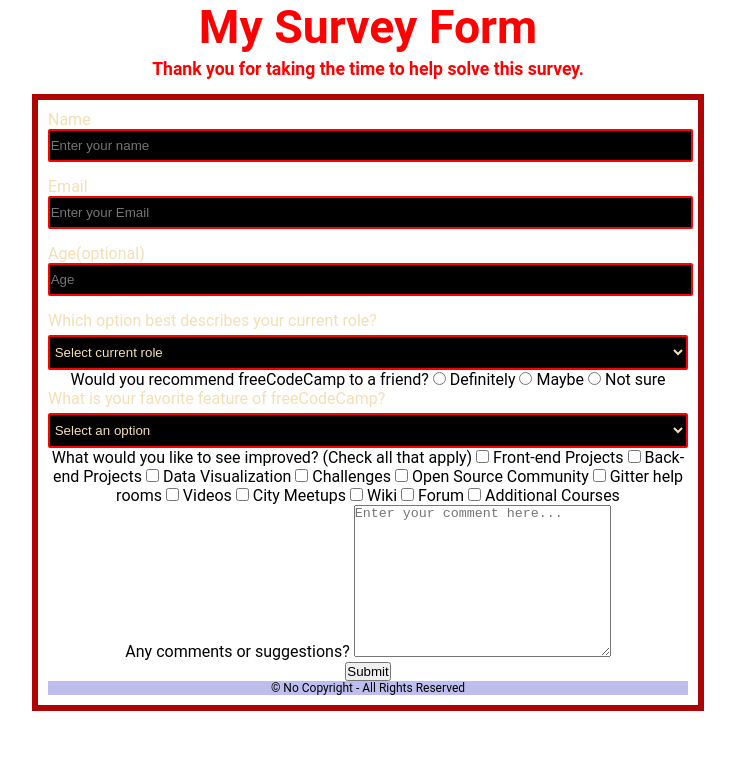
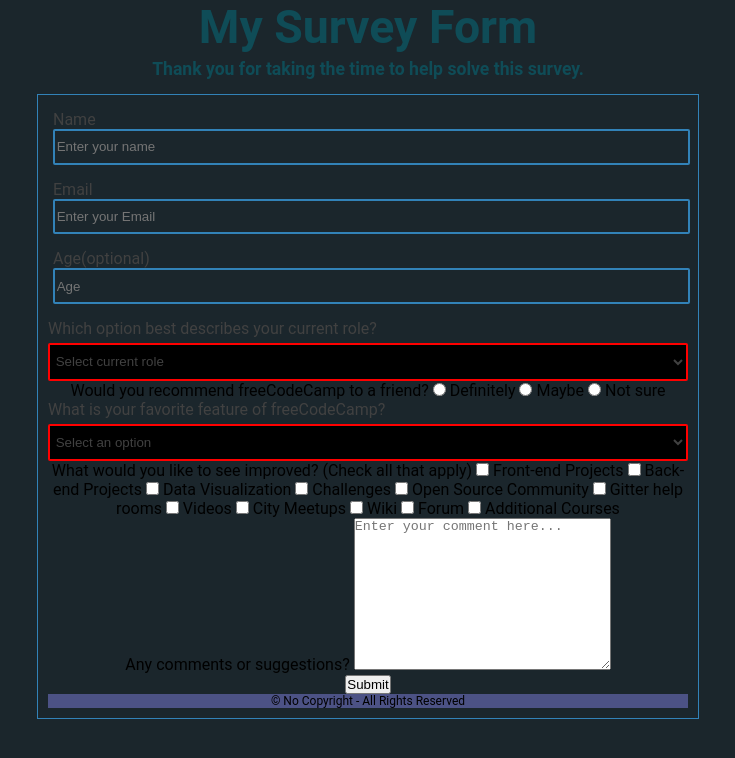
Before and after one commit to IlReSenzaNome/First-Project, a plain HTML site: page public/index.html in a window 1280 px wide. Shown: the whole page, without its empty margins (272-1007 px from the left). Drawn offline with Linux system fonts and the light colour scheme.

Commit message:
comienzo

```diff
--- a/css/style.css
+++ b/css/style.css
@@ -5,7 +5,7 @@
 
 body {
     font-family: 'Roboto', sans-serif;
-    background-image: linear-gradient(150 #AF0404, #AF0404);
+    background-color: #1B262C;
 }
 
 /* Header */
@@ -17,19 +17,19 @@
 .header h1 {
     font-size: 2.9em;
     margin-bottom: 5px;
-    color: #FF0000;
+    color: #0F4C57;
 }
 
 .header p {
     font-size: 1.1em;
     margin-bottom: 15px;
-    color: #FF0000;
+    color: #0F4C57;
 }
 
 /* body */
 .container {
     margin: 1px auto;
-    border: 6px solid #AF0404;
+    border: 1px solid #3282B8;
     text-align: center;
     padding: 10px;
     width: 50%;
@@ -37,21 +37,20 @@
 
 .information input {
     display: block;
-    height: 100%;
     width: 100%;
     text-align: left;
+    padding: 0.625em 0.125em;
+    background-color: #1B262C;
+    color: #414141;
+    border-radius: 2px;
+    border: #3282B8 solid 2px;
     margin-bottom: 15px;
-    padding: 1.1% 0.1%;
-    background-color: black;
-    color: wheat;
-    border-radius: 2px;
-    border: #FF0000 solid 2px;
 }
 
 .information {
     text-align: left;
-    color: wheat;
-    margin-bottom: 15px;
+    color: #414141;
+    margin: 5px 5px;
 }
 
 .option-role label,
@@ -60,21 +59,20 @@
     height: 100%;
     width: 100%;
     text-align: left;
-    color: wheat;
+    color: #414141;
     padding-bottom: 5px;
 }
 
 .option-role select,
 .favorite-option select {
     display: block;
-    height: 100%;
     width: 100%;
     text-align: left;
-    color: wheat;
+    color: #414141;
     background-color: black;
     border-radius: 2px;
     border: #FF0000 solid 2px;
-    padding: 1.1% 0.1%;
+    padding: 0.625em 0.125em;
 }
 
 
```
